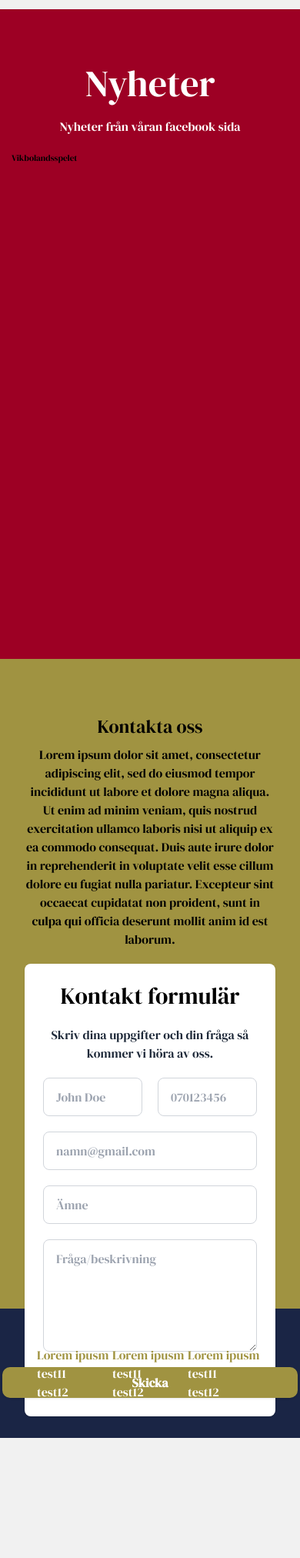
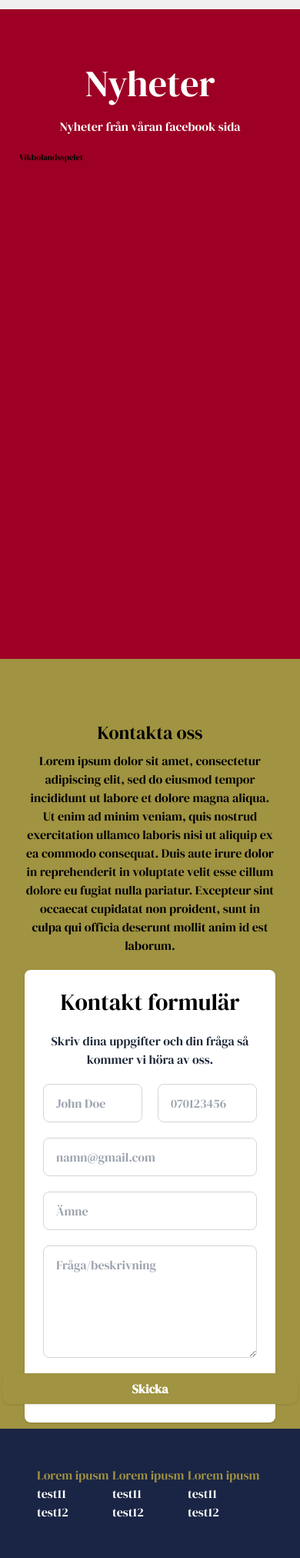
Before and after one commit to spynetS/vikbospelen, a Django app: page / in a window 390 px wide. Shown: the part 4208-6232 px from the top of the page at 77% size. Before the commit the page ends 6076 px from the top, so only its background shows below. Run offline with Django 5.2, Linux system fonts and the light colour scheme; data that the repository does not hold is empty; some libraries are stand-ins or nearby versions.

Commit message:
fixed responsive facebook

```diff
--- a/templates/website/index.html
+++ b/templates/website/index.html
@@ -143,8 +143,8 @@
 	<section id="news" class="bg-[#9d0024] h-screen w-screen flex flex-col items-center gap-5" >
 		<h2 class="mt-18 text-white text-5xl" >Nyheter</h2>
 		<p class="text-white">Nyheter från våran facebook sida</p>
-		<div class=" w-[360px] md:w-[720px] h-[960px] overflow-hidden origin-top-left">
-			<div class="scaled-plugin scale-[70%] md:scale-[144%]">
+		<div class=" w-[340px] md:w-[720px] h-[900px] overflow-hidden origin-top-left">
+			<div class="scaled-plugin scale-[68%] md:scale-[144%]">
 				<div class="fb-page  "
 					 data-href="https://www.facebook.com/vikbolandsspelen"
 					 data-tabs="timeline"
@@ -162,7 +162,7 @@
 		</div>
 	</section>
 
-	<section id="contact" class="px-8 md:p-0 bg-[#a09341] w-screen h-screen" >
+	<section id="contact" class="px-8 py-2 md:p-0 bg-[#a09341] w-screen min-h-screen" >
 		<div class=" md:container md:mx-auto md:grid md:grid-cols-2 pt-18 items-center h-full text-center md:text-start flex flex-col items-center" >
 			<div class="flex flex-col gap-2 md:gap-5 md:h-full md:pt-18 ">
 				<h2 id="kont" class="md:text-5xl text-2xl">Kontakta oss</h2>
--- a/vikbo/settings.py
+++ b/vikbo/settings.py
@@ -25,7 +25,7 @@ load_dotenv(dotenv_path=BASE_DIR / '.env')
 SECRET_KEY = os.environ["SECRET_KEY"]
 
 # SECURITY WARNING: don't run with debug turned on in production!
-DEBUG = False
+DEBUG = True
 
 ALLOWED_HOSTS = ["*"]
 MEDIA_URL = '/media/'
```
